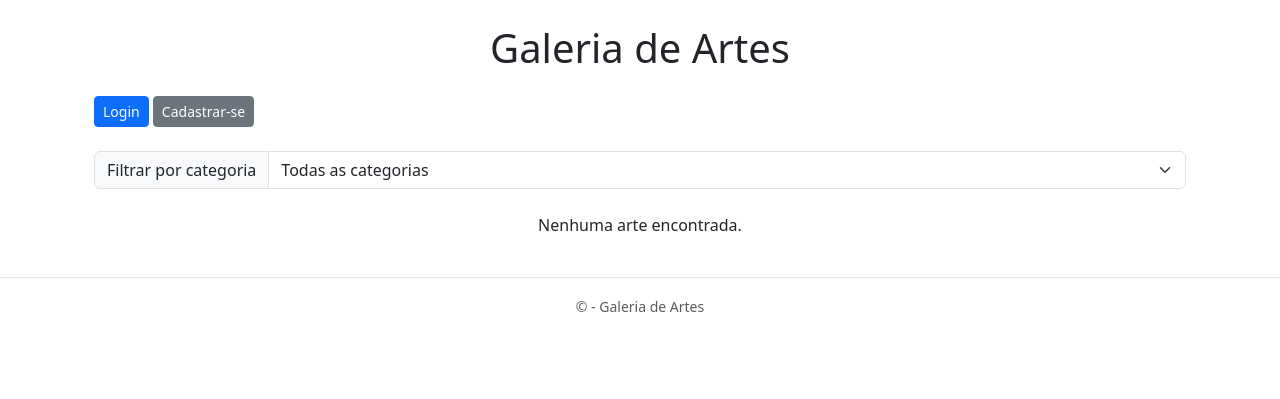
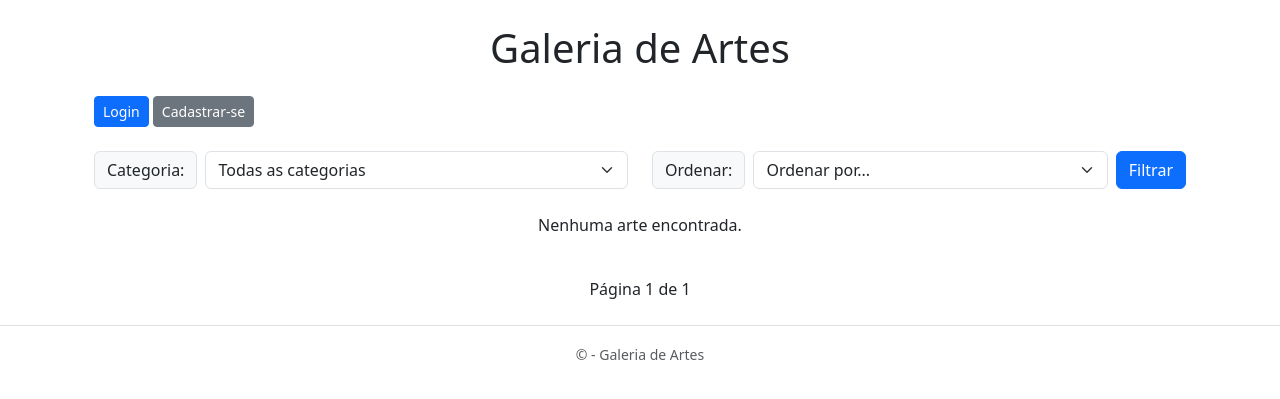
Before and after one commit to Kurosakiniel/GaleriaDeArtes, a Django app: page /galeria/ in a window 1280 px wide. Shown: the part 56-455 px from the top of the page. Run offline with Django 5.2, Linux system fonts and the light colour scheme; data that the repository does not hold is empty.

Commit message:
bugfix: filtros, paginacao e ordenacao

```diff
--- a/GaleriaApp/templates/galeriaapp/arte_publica.html
+++ b/GaleriaApp/templates/galeriaapp/arte_publica.html
@@ -29,10 +29,11 @@
         {% endif %}
     </div>
 
-    <!-- Filtro por categoria -->
-    <form method="get" class="mb-4">
-        <div class="input-group">
-            <label class="input-group-text" for="categoria">Filtrar por categoria</label>
+    <!-- Filtros -->
+    <div class="row mb-4">
+        <div class="col-md-6 mb-2 mb-md-0">
+            <form method="get" class="d-flex">
+                <label class="input-group-text me-2" for="categoria">Categoria:</label>
                 <select name="categoria" id="categoria" class="form-select" onchange="this.form.submit()">
                     <option value="">Todas as categorias</option>
                     {% for categoria in categorias %}
@@ -41,8 +42,22 @@
                         </option>
                     {% endfor %}
                 </select>
+            </form>
         </div>
+        <div class="col-md-6">
+            <form method="get" class="d-flex">
+                <label class="input-group-text me-2" for="ordenar">Ordenar:</label>
+                <select name="ordenar" id="ordenar" class="form-select me-2">
+                    <option value="">Ordenar por...</option>
+                    <option value="nome" {% if request.GET.ordenar == "nome" %}selected{% endif %}>Nome (A-Z)</option>
+                    <option value="-nome" {% if request.GET.ordenar == "-nome" %}selected{% endif %}>Nome (Z-A)</option>
+                    <option value="preco" {% if request.GET.ordenar == "preco" %}selected{% endif %}>Preço (menor-maior)</option>
+                    <option value="-preco" {% if request.GET.ordenar == "-preco" %}selected{% endif %}>Preço (maior-menor)</option>
+                </select>
+                <button type="submit" class="btn btn-primary">Filtrar</button>
             </form>
+        </div>
+    </div>
 
     <!-- Listagem das artes -->
     <div class="row g-4">
@@ -73,5 +88,18 @@
             <p class="text-center">Nenhuma arte encontrada.</p>
         {% endfor %}
     </div>
+
+    <!-- Paginação -->
+    <div class="d-flex justify-content-center mt-4 gap-3">
+        {% if page_obj.has_previous %}
+            <a class="btn btn-outline-secondary" href="?page={{ page_obj.previous_page_number }}{% if request.GET.busca %}&busca={{ request.GET.busca }}{% endif %}{% if request.GET.categoria %}&categoria={{ request.GET.categoria }}{% endif %}{% if request.GET.ordenar %}&ordenar={{ request.GET.ordenar }}{% endif %}">Anterior</a>
+        {% endif %}
+
+        <span class="align-self-center">Página {{ page_obj.number }} de {{ page_obj.paginator.num_pages }}</span>
+
+        {% if page_obj.has_next %}
+            <a class="btn btn-outline-secondary" href="?page={{ page_obj.next_page_number }}{% if request.GET.busca %}&busca={{ request.GET.busca }}{% endif %}{% if request.GET.categoria %}&categoria={{ request.GET.categoria }}{% endif %}{% if request.GET.ordenar %}&ordenar={{ request.GET.ordenar }}{% endif %}">Próxima</a>
+        {% endif %}
+    </div>
 </div>
 {% endblock %}
--- a/GaleriaApp/templates/galeriaapp/usuario_form.html
+++ b/GaleriaApp/templates/galeriaapp/usuario_form.html
@@ -1,4 +1,4 @@
-{% extends 'base.html' %}
+{% extends 'galeriaapp/base.html' %}
 
 {% block title %}Criar Conta{% endblock %}
 
@@ -6,7 +6,7 @@
 <div class="row justify-content-center mt-5">
     <div class="col-md-5">
         <div class="card">
-            <div class="card-header bg-success text-white">
+            <div class="card-header bg-primary text-white">
                 Criar Conta
             </div>
             <div class="card-body">
@@ -33,7 +33,7 @@
                         <input type="password" name="password" id="id_password" class="form-control" required>
                     </div>
 
-                    <button type="submit" class="btn btn-success w-100">Cadastrar</button>
+                    <button type="submit" class="btn btn-primary w-100">Cadastrar</button>
                 </form>
             </div>
             <div class="card-footer text-center">
--- a/GaleriaApp/views.py
+++ b/GaleriaApp/views.py
@@ -4,6 +4,7 @@ from django.views.generic import ListView,CreateView, UpdateView, DeleteView
 from django.urls import reverse_lazy
 from .models import Arte, Categoria, Usuario, Pedido
 from django.contrib.auth.mixins import LoginRequiredMixin, UserPassesTestMixin
+from django.core.paginator import Paginator
 
 
 # Create your views here.
@@ -13,13 +14,25 @@ class GaleriaPublicaView(ListView):
     model = Arte
     template_name = 'galeriaapp/arte_publica.html'
     context_object_name = 'artes'
+    paginate_by = 6  # número de artes por página
 
     def get_queryset(self):
         qs = super().get_queryset()
+        buscar = self.request.GET.get('buscar')
         categoria_nome = self.request.GET.get('categoria')
+
         if categoria_nome:
             qs = qs.filter(categoria__nome__iexact=categoria_nome)
-        return qs.exclude(id__isnull=True)  # remove qualquer arte sem id
+
+        if buscar:
+            qs = qs.filter(nome__icontains=buscar) | qs.filter(descricao__icontains=buscar)
+            return qs
+
+        # Ordenação
+        ordenacao = self.request.GET.get('ordenar')
+        if ordenacao:
+            qs = qs.order_by(ordenacao)
+        return qs
 
     def get_context_data(self, **kwargs):
         context = super().get_context_data(**kwargs)
@@ -92,12 +105,20 @@ class ArteListView(LoginRequiredMixin, UserPassesTestMixin, ListView):
     model = Arte
     template_name = 'galeriaapp/arte_list.html'
     context_object_name = 'artes'
+    paginate_by = 10  # número de artes por página
 
     def get_queryset(self):
         qs = super().get_queryset()
         categoria_nome = self.request.GET.get('categoria')
+        buscar = self.request.GET.get('buscar')
+        ordenacao = self.request.GET.get('ordenar')
         if categoria_nome:
             qs = qs.filter(categoria__nome__iexact=categoria_nome)
+        if buscar:
+            qs = qs.filter(nome__icontains=buscar) | qs.filter(descricao__icontains=buscar)
+        if ordenacao:
+            qs = qs.order_by(ordenacao)
+
         return qs
 
     def get_context_data(self, **kwargs):
```
Also changed, not shown: GaleriaApp/templates/galeriaapp/arte_list.html (+12 -0 lines). Lines whose indentation alone changed are shown as unchanged.
